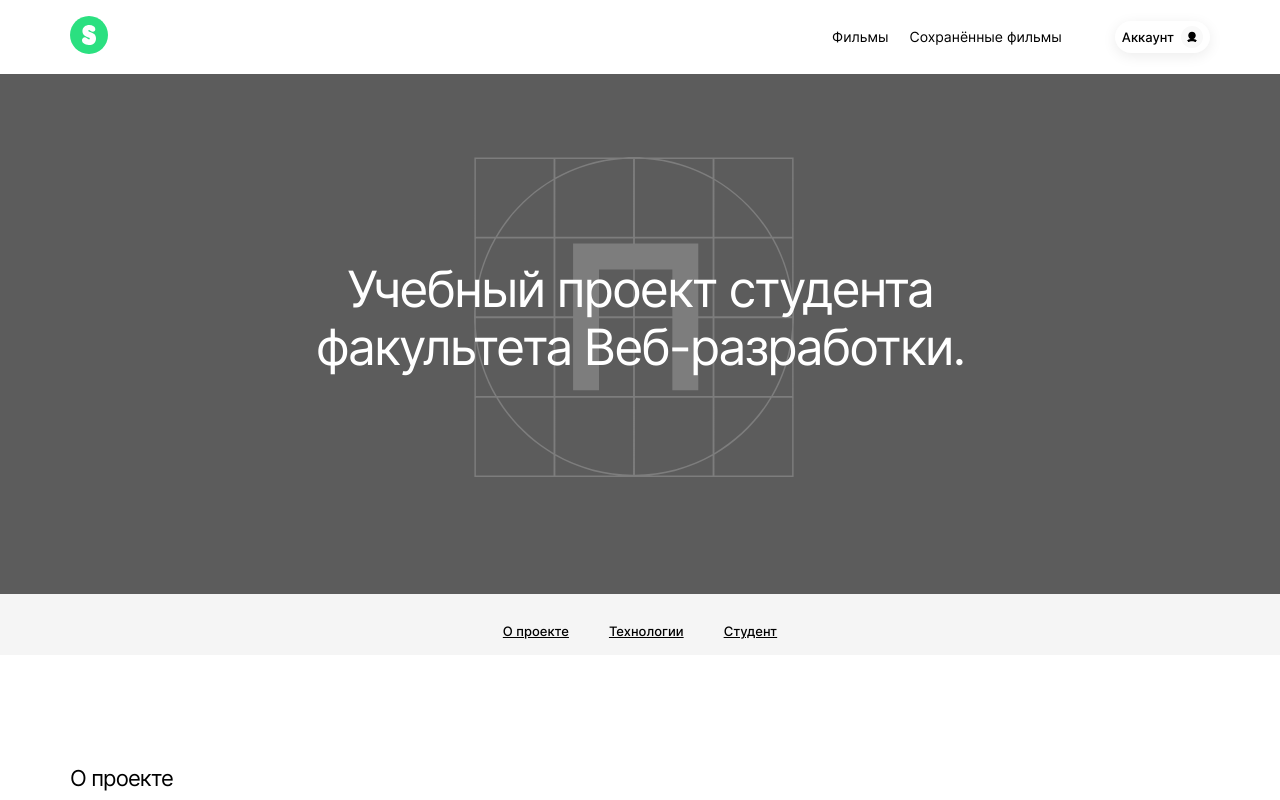
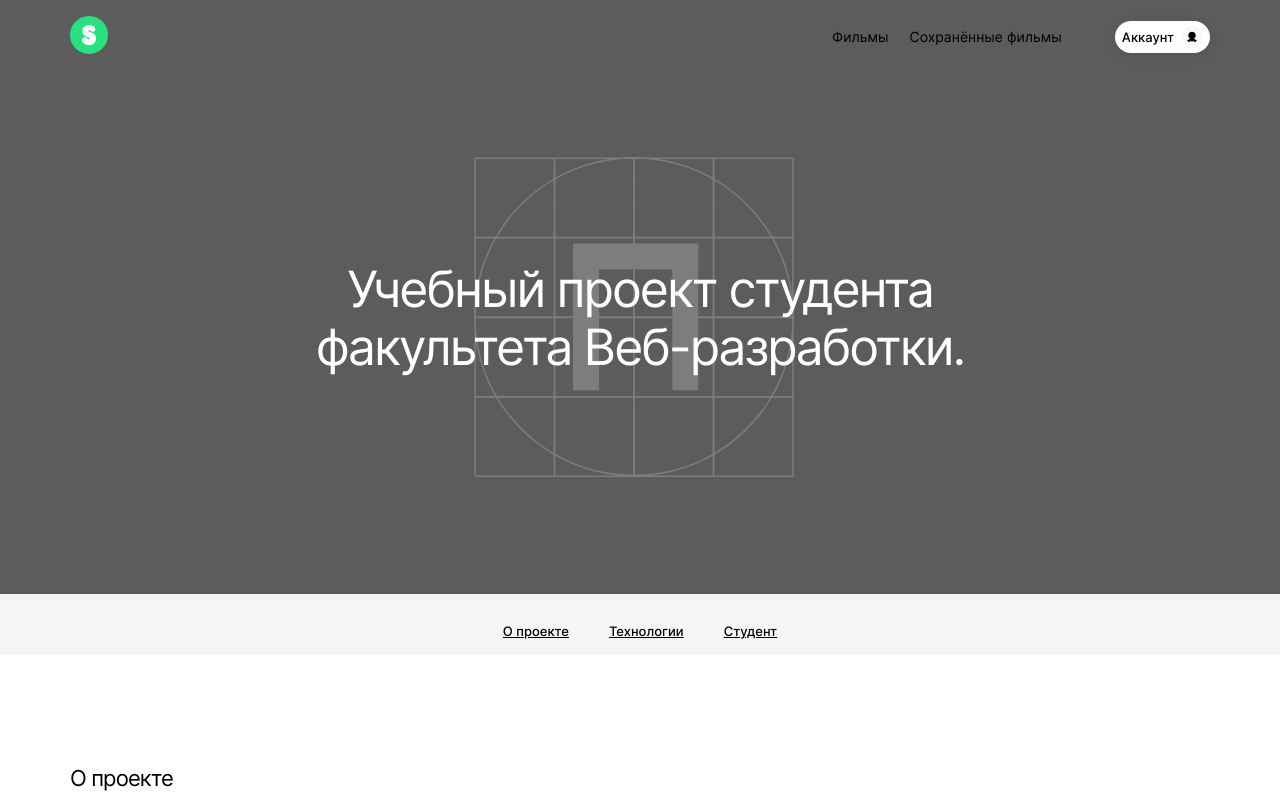
Before and after one commit to Milchess/movies-explorer-frontend, a React (Create React App) app: page / in a window 1280 px wide. Shown: the top 800 px of the page. Built offline with nearby package versions, Linux system fonts and the light colour scheme.

Commit message:
Редактирование header

```diff
--- a/src/components/App/App.js
+++ b/src/components/App/App.js
@@ -113,6 +113,7 @@ export default function App() {
                         <Header
                             loggedIn={loggedIn}
                             onButtonClick={toggleEditProfileMode}
+                            isMain={true}
                         />
                         <Main/>
                         <Footer
--- a/src/components/Header/Header.js
+++ b/src/components/Header/Header.js
@@ -8,7 +8,7 @@ import NavigationNotAuthorized from '../NavigationNotAuthorized';
 
 function Header(props) {
     return (
-        <header className='header'>
+        <header className={`header ${props.isMain && 'header_main'}`}>
             <Link to='/'><img className='logo hover-style' src={headerLogo} alt='Логотип сайта'/></Link>
 {/*            props.loggedIn
             ? <NavigationNotAuthorized />
```
